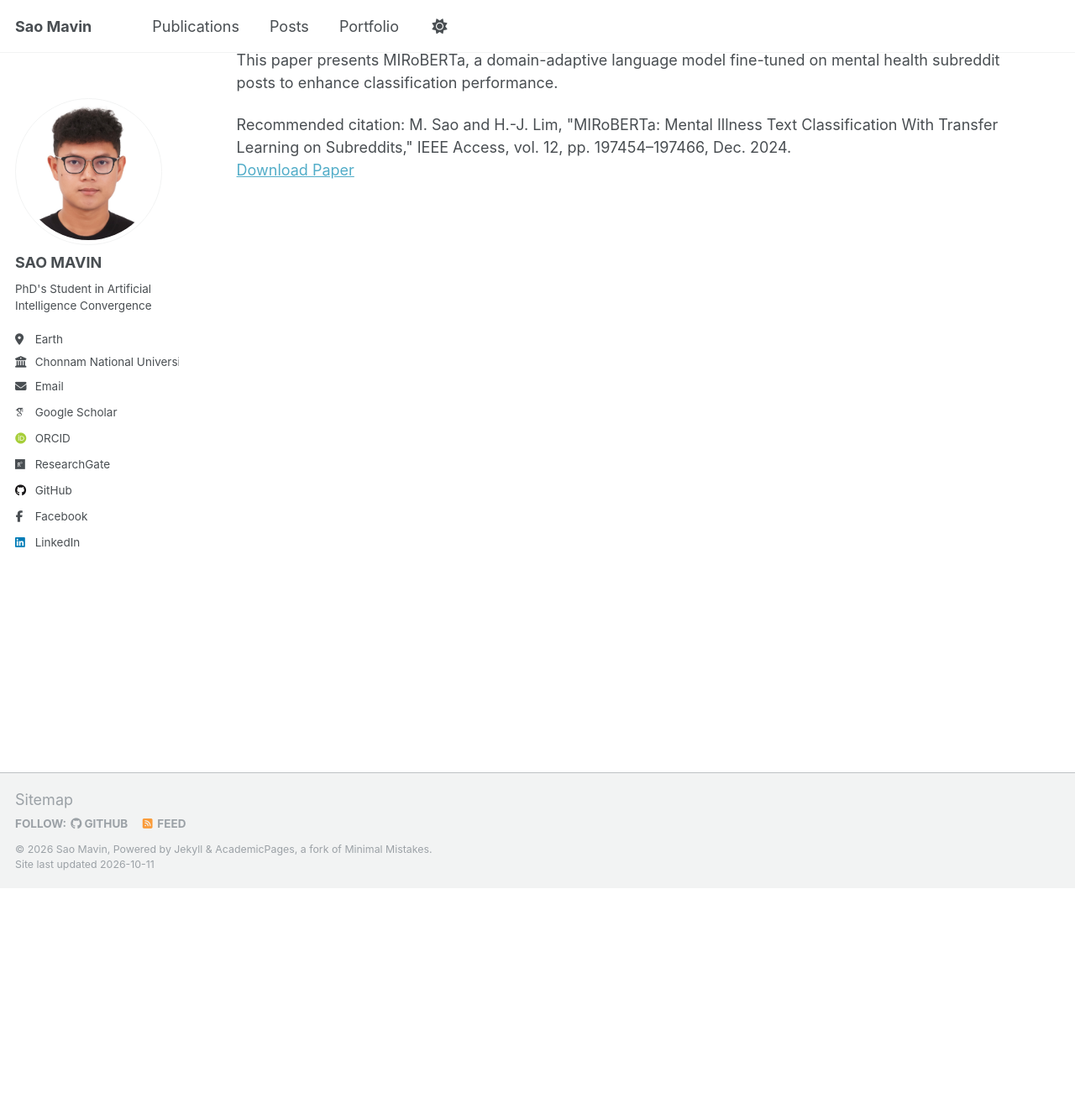
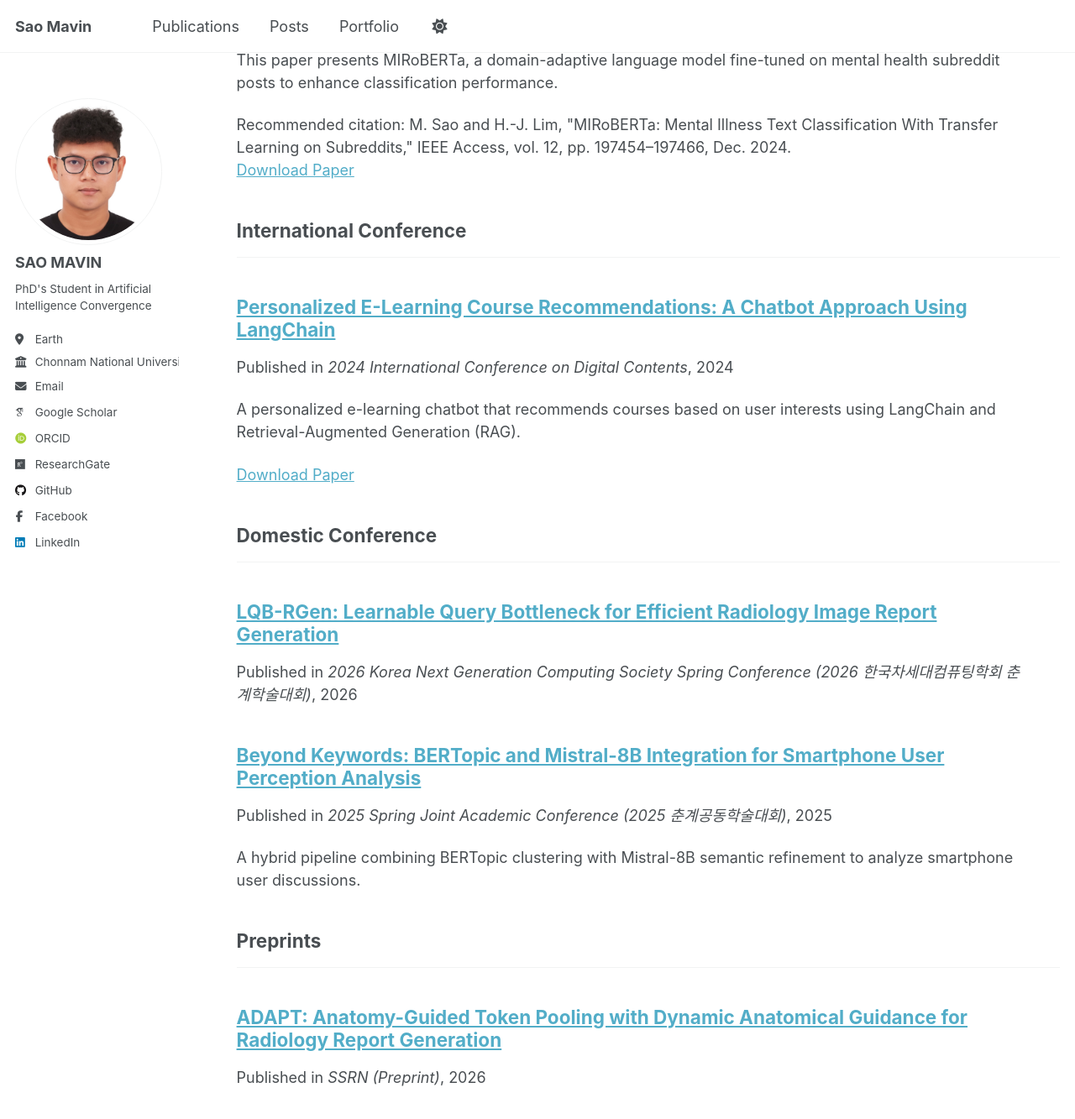
Before and after one commit to MavinSao/mavinsao.github.io, a Jekyll site: the page built from _pages/publications.html, in a window 1280 px wide and 1400 px high, scrolled down 342 px. Shown: the top 1333 px of the window at 84% size. Built offline with Jekyll 4.4.1, drawn with Linux system fonts in a browser that asks for light colours; some web fonts are replaced.

Commit message:
Add publications from research record: conference papers and preprint
Co-Authored-By: Claude Opus 5.5 <noreply@anthropic.com>
Claude-Session: https://claude.ai/code/session_01CAcfDEs2EfSDhMLpHCHG2n

```diff
--- a/_config.yml
+++ b/_config.yml
@@ -85,6 +85,8 @@ publication_category:
     title: 'International Conference'
   domestic_conference:
     title: 'Domestic Conference'
+  preprints:
+    title: 'Preprints'
 
 # Site Settings
 teaser                   :  # filename of teaser fallback teaser image placed in /images/, .e.g. "500x300.png"
--- /dev/null
+++ b/_publications/2024-12-01-langchain-chatbot.md
@@ -0,0 +1,13 @@
+---
+title: "Personalized E-Learning Course Recommendations: A Chatbot Approach Using LangChain"
+collection: publications
+category: international_conference
+permalink: /publication/2024-12-01-langchain-chatbot
+excerpt: 'A personalized e-learning chatbot that recommends courses based on user interests using LangChain and Retrieval-Augmented Generation (RAG).'
+date: 2024-12-01
+venue: '2024 International Conference on Digital Contents'
+paperurl: '/files/Personalized E-Learning Course Recommendations _ A Chatbot Approach Using LangChain.pdf'
+slidesurl: '/files/digicon24-course-recommendations.pdf'
+---
+
+This paper presents a personalized e-learning chatbot system that recommends courses based on user interests using **LangChain** and **Retrieval-Augmented Generation (RAG)**. The chatbot integrates private course datasets and delivers recommendations through a Streamlit interface.
--- /dev/null
+++ b/_publications/2025-06-18-perception-analysis.md
@@ -0,0 +1,11 @@
+---
+title: "Beyond Keywords: BERTopic and Mistral-8B Integration for Smartphone User Perception Analysis"
+collection: publications
+category: domestic_conference
+permalink: /publication/2025-06-18-perception-analysis
+excerpt: 'A hybrid pipeline combining BERTopic clustering with Mistral-8B semantic refinement to analyze smartphone user discussions.'
+date: 2025-06-18
+venue: '2025 Spring Joint Academic Conference (2025 춘계공동학술대회)'
+---
+
+This study introduces a hybrid analytical pipeline that combines **BERTopic** for clustering and **Mistral-8B** for semantic refinement. The system analyzes discussions about the iPhone 15 and Galaxy S23 series from Reddit and Whirlpool forums, delivering clear topic labels and sentiment summaries to enhance user perception analysis.
--- /dev/null
+++ b/_publications/2026-05-07-lqb-rgen.md
@@ -0,0 +1,8 @@
+---
+title: "LQB-RGen: Learnable Query Bottleneck for Efficient Radiology Image Report Generation"
+collection: publications
+category: domestic_conference
+permalink: /publication/2026-05-07-lqb-rgen
+date: 2026-05-07
+venue: '2026 Korea Next Generation Computing Society Spring Conference (2026 한국차세대컴퓨팅학회 춘계학술대회)'
+---
--- /dev/null
+++ b/_publications/2026-10-05-adapt.md
@@ -0,0 +1,8 @@
+---
+title: "ADAPT: Anatomy-Guided Token Pooling with Dynamic Anatomical Guidance for Radiology Report Generation"
+collection: publications
+category: preprints
+permalink: /publication/2026-10-05-adapt
+date: 2026-10-05
+venue: 'SSRN (Preprint)'
+---
```
